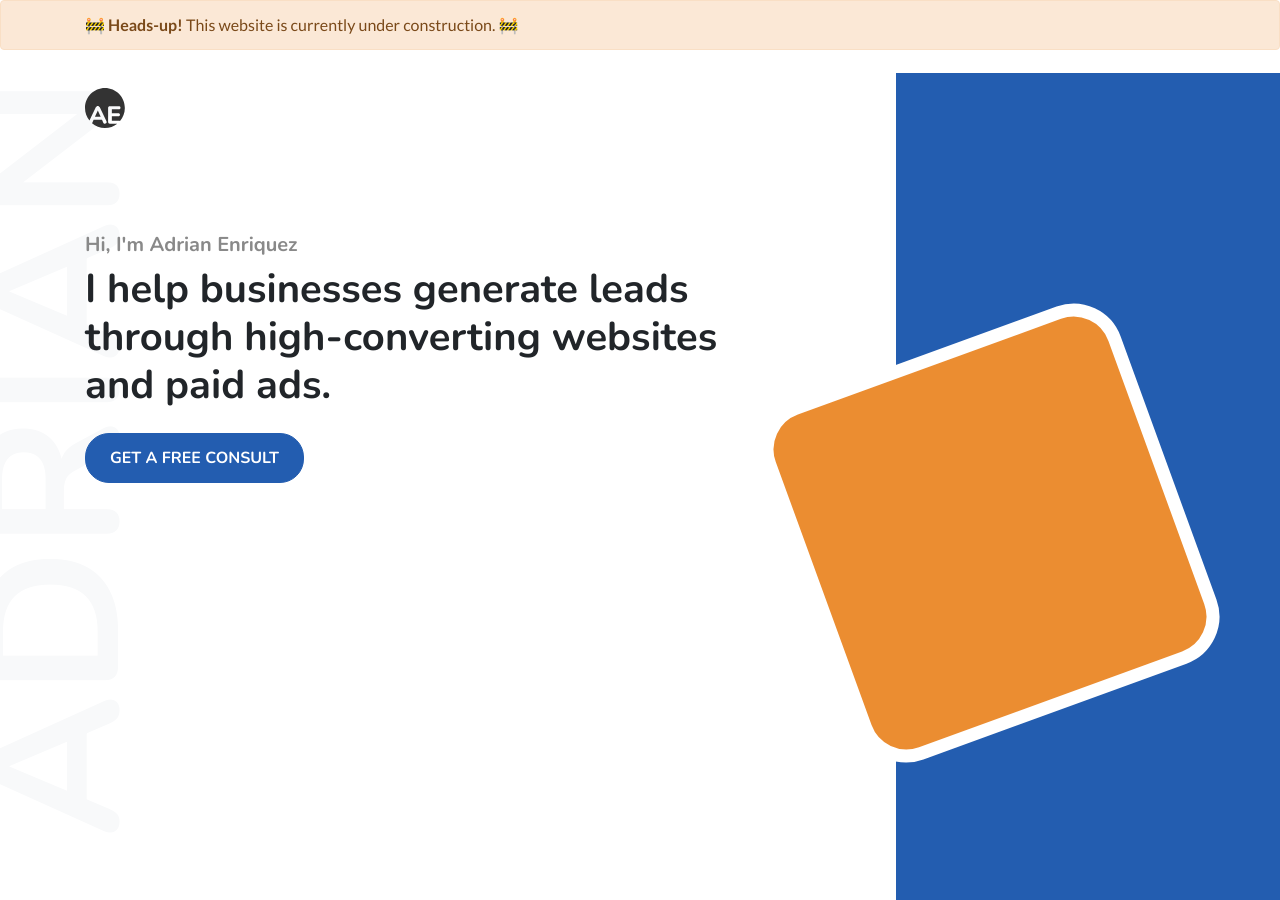
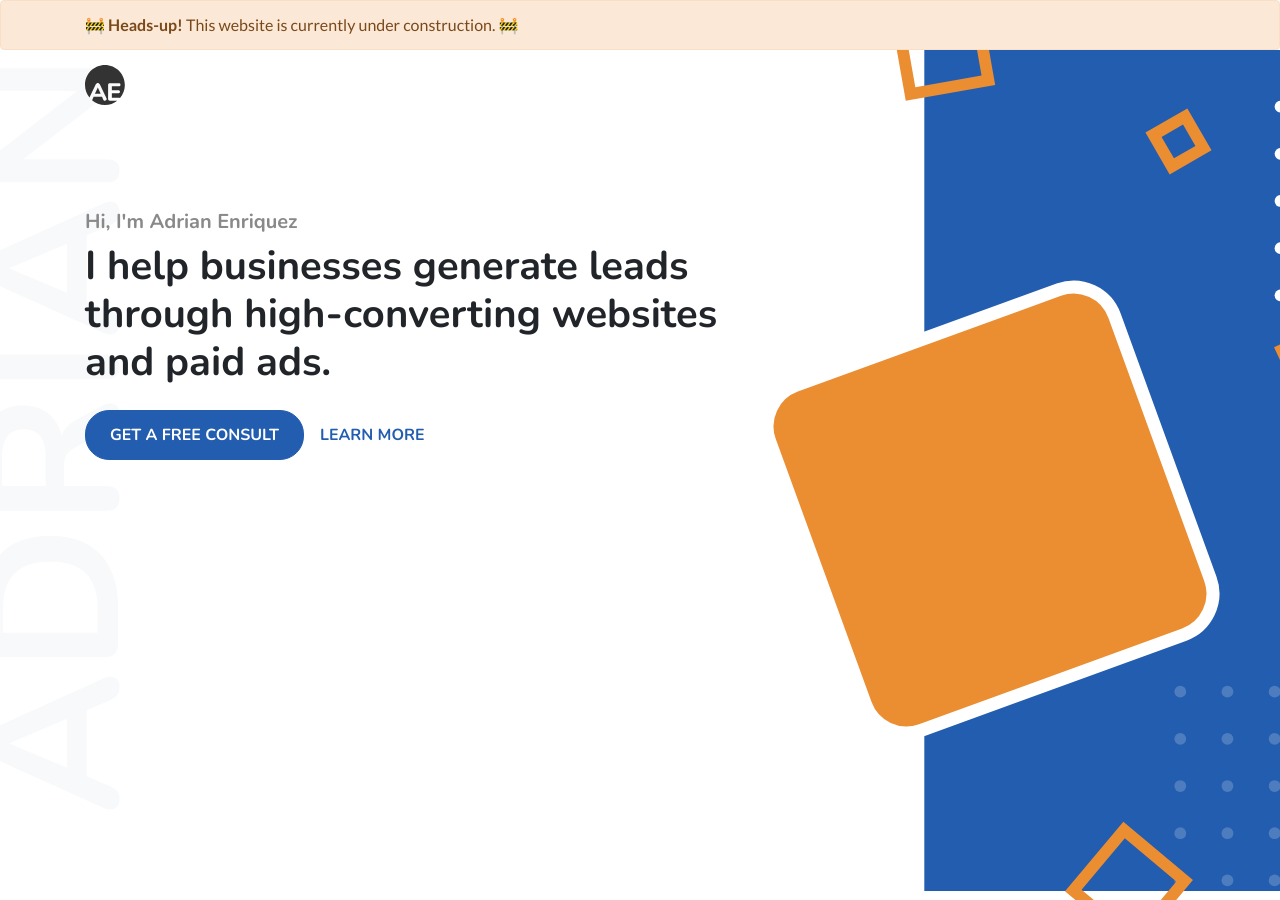
Before and after one commit to adrianenriquez/adrianenriquez.github.io, a Jekyll site: the page built from index.html, in a window 1280 px wide and 900 px high. Built offline with Jekyll 4.4.1, drawn with Linux system fonts in a browser that asks for light colours; a script that is not in the unit is left out; some of the changed text lies outside the part shown.

Commit message:
added some styles

```diff
--- a/_sass/hero.scss
+++ b/_sass/hero.scss
@@ -42,7 +42,8 @@
 
 	&__bg-right {
 		position: absolute;
-		background-color: $blue;
+		background: url('../svg/hero-bg.svg') no-repeat;
+		background-size: cover;
 		left: 70%;
 		right: 0;
 		top: 0;
--- a/assets/css/main.scss
+++ b/assets/css/main.scss
@@ -49,4 +49,5 @@
 
 
 // Custom
+@import "app.scss";
 @import "hero";
--- a/index.html
+++ b/index.html
@@ -23,7 +23,7 @@
 
     <title>{{ page.title }}</title>
   </head>
-  <body style="padding-top: 73px;">
+  <body style="padding-top: 50px;">
   	<div class="alert alert-warning mb-0 fixed-top">
   		<div class="container">
 	  		🚧 <strong>Heads-up!</strong> This website is currently under construction. 🚧
@@ -61,7 +61,10 @@
 					<div class="col-lg-7">
 						<h5 class="text-muted">Hi, I'm Adrian Enriquez</h5>
 						<h1 class="mb-4">{{ page.headline }}</h1>
-						<a href="mailto:{{ 'adriandenriquez@gmail.com' | encode_email }}?Subject=Free consultation from adrianenriquez.com" class="btn btn-lg btn-primary">Get a free consult</a>
+						<div>
+							<a href="mailto:{{ 'adriandenriquez@gmail.com' | encode_email }}?Subject=Free consultation from adrianenriquez.com" class="btn btn-lg btn-primary">Get a free consult</a>
+							<a href="#" class="btn btn-link">Learn more</a>
+						</div>
 						<!-- <span class="text-muted text-sm d-block">Send me your details and I'll get back to you to set-up a call.</span> -->
 					</div>
 				</div>
@@ -73,15 +76,25 @@
 			</div>
 		</section>
 		<section id="services" class="mb-5">
-			<div class="container">
+			<div class="container text-center">
 				<h2>Services</h2>
 				<h3>A website that focuses on turning visitors to leads, customers or sale. </h3>
-				<br><br>
-				<strong>Awesome Design:</strong> A clean, modern design featuring only relevant information and utilizing high quality images or videos which showcase your product or service.
-				<br><br>
-				<strong>Effective Call-to-Action</strong> (CTA): Prompts your visitors, leads, and customers to take action. This could be sign-up form, signing up for newsletter, or downloading a free report.
-				<br><br>
-				<strong>Google Analytics Set-up</strong>: I will provide a monthly report of your website using Google Analytics. It allows you to analyze in-depth detail about the visitors on your website and it provides valuable insights that can help you to shape the success strategy of your business.
+				<br>
+				<br>
+				<div class="row">
+					<div class="col-sm-4">
+						<h3>Awesome Design</h3>
+						<p>A clean, modern design featuring only relevant information and utilizing high quality images or videos which showcase your product or service.</p>
+					</div>
+					<div class="col-sm-4">
+						<h3>Effective Call-to-Action</h3>
+						<p>(CTA): Prompts your visitors, leads, and customers to take action. This could be sign-up form, signing up for newsletter, or downloading a free report.</p>
+					</div>
+					<div class="col-sm-4">
+						<h3>Google Analytics Set-up</h3>
+						<p>I will provide a monthly report of your website using Google Analytics. It allows you to analyze in-depth detail about the visitors on your website and it provides valuable insights that can help you to shape the success strategy of your business.</p>
+					</div>
+				</div>
 			</div>
 		</section>
 		<section id="process" class="mb-5">
```
Also changed, not shown: README.md, _sass/app.scss (added), assets/svg/hero-bg.svg (added), 3 other files.
